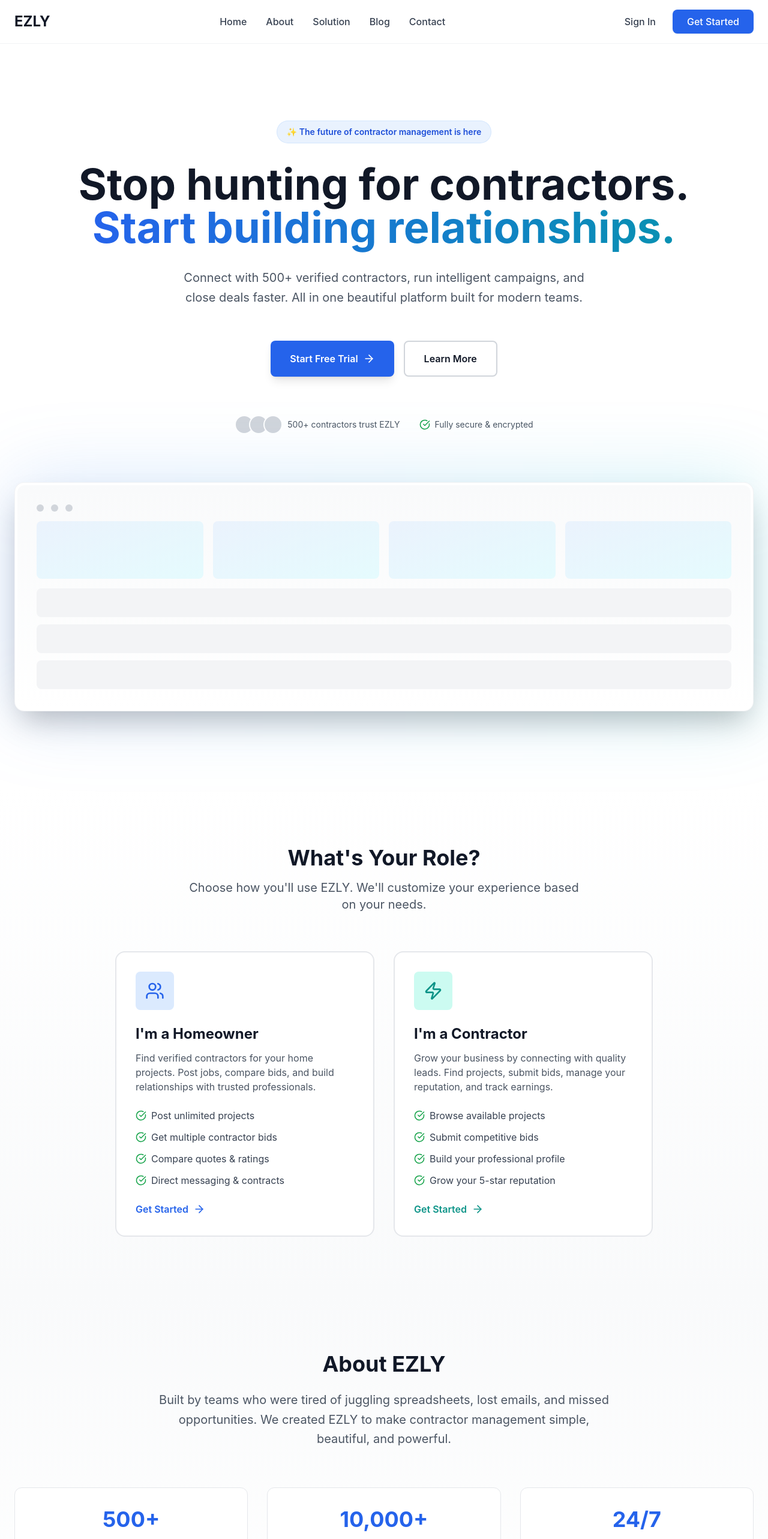
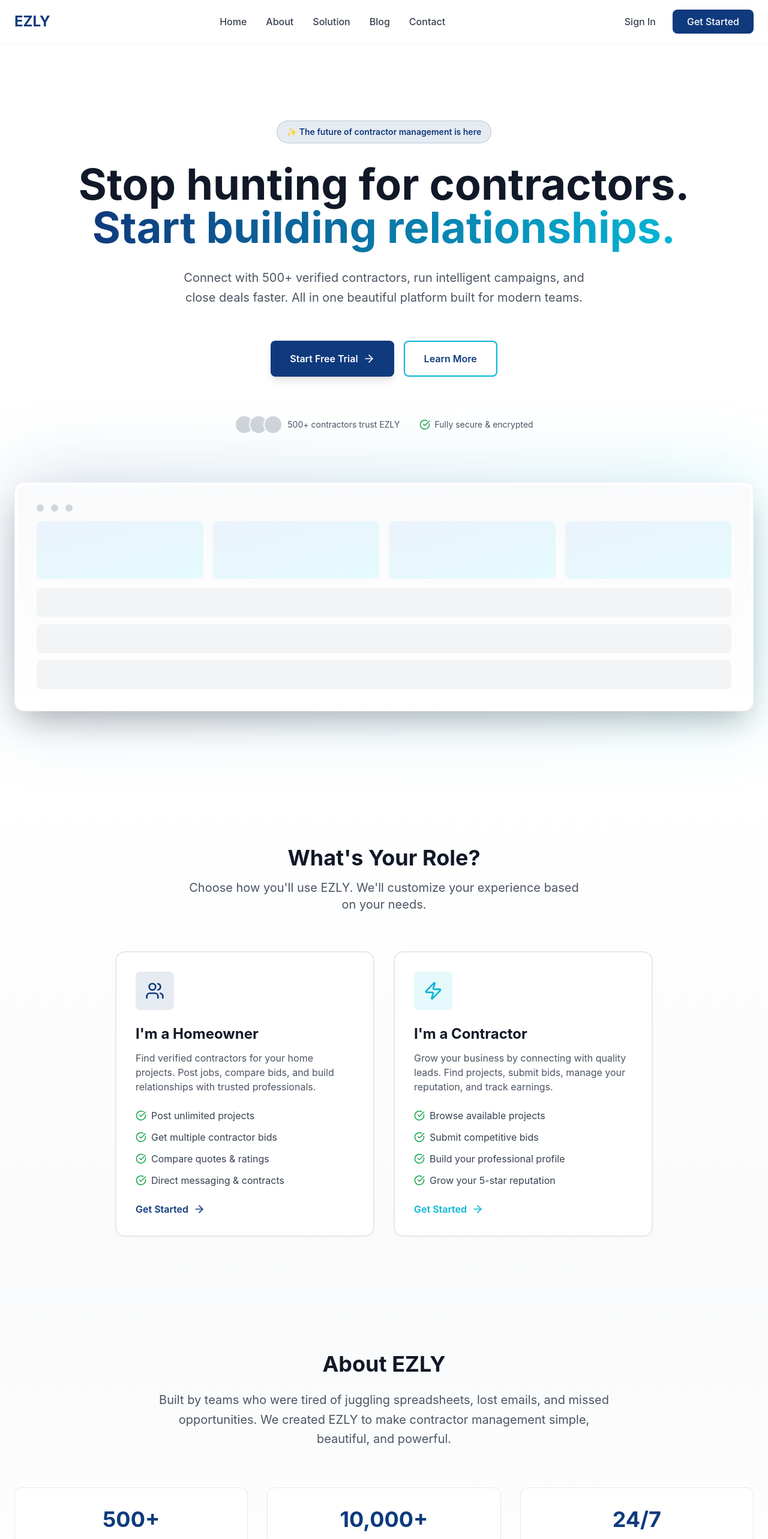
Before and after one commit to bpnelsen/ezly-dashboard, a Next.js app: page / in a window 1280 px wide. Shown: the top 2566 px of the page at 60% size. Built offline with nearby package versions, Linux system fonts and the light colour scheme.

Commit message:
Apply Navy & Teal branding to homepage: navigation, hero, features, CTA sections

```diff
--- a/app/page.tsx
+++ b/app/page.tsx
@@ -11,21 +11,21 @@
       {/* Navigation */}
       <nav className="sticky top-0 z-50 border-b border-gray-200/50 backdrop-blur-xl bg-white/80">
         <div className="max-w-7xl mx-auto px-6 py-4 flex justify-between items-center">
-          <div className="text-2xl font-bold text-gray-900">EZLY</div>
+          <div className="text-2xl font-bold text-ezly-navy">EZLY</div>
           <div className="hidden md:flex gap-8 items-center">
-            <a href="#home" className="text-gray-700 hover:text-gray-900 font-medium transition">Home</a>
-            <a href="#about" className="text-gray-700 hover:text-gray-900 font-medium transition">About</a>
-            <a href="#solution" className="text-gray-700 hover:text-gray-900 font-medium transition">Solution</a>
-            <Link href="/blog" className="text-gray-700 hover:text-gray-900 font-medium transition">Blog</Link>
-            <a href="#contact" className="text-gray-700 hover:text-gray-900 font-medium transition">Contact</a>
+            <a href="#home" className="text-gray-700 hover:text-ezly-navy font-medium transition">Home</a>
+            <a href="#about" className="text-gray-700 hover:text-ezly-navy font-medium transition">About</a>
+            <a href="#solution" className="text-gray-700 hover:text-ezly-navy font-medium transition">Solution</a>
+            <Link href="/blog" className="text-gray-700 hover:text-ezly-navy font-medium transition">Blog</Link>
+            <a href="#contact" className="text-gray-700 hover:text-ezly-navy font-medium transition">Contact</a>
           </div>
           <div className="flex gap-3">
-            <Link href="/login" className="px-4 py-2 text-gray-700 hover:text-gray-900 font-medium transition">
+            <Link href="/login" className="px-4 py-2 text-gray-700 hover:text-ezly-navy font-medium transition">
               Sign In
             </Link>
             <Link
               href="/signup"
-              className="px-6 py-2 bg-blue-600 text-white rounded-lg font-medium hover:bg-blue-700 transition shadow-sm hover:shadow-md"
+              className="px-6 py-2 bg-ezly-navy text-white rounded-lg font-medium hover:bg-opacity-90 transition shadow-sm hover:shadow-md"
             >
               Get Started
             </Link>
@@ -36,14 +36,14 @@
       {/* HERO SECTION */}
       <section id="home" className="max-w-7xl mx-auto px-6 py-32 text-center">
         <div className="space-y-8 mb-16">
-          <div className="inline-block px-4 py-2 bg-blue-100/60 text-blue-700 rounded-full text-sm font-semibold border border-blue-200/50">
+          <div className="inline-block px-4 py-2 bg-ezly-navy/10 text-ezly-navy rounded-full text-sm font-semibold border border-ezly-navy/20">
             ✨ The future of contractor management is here
           </div>
 
           <h1 className="text-6xl md:text-7xl font-bold text-gray-900 leading-tight">
             Stop hunting for contractors.
             <br />
-            <span className="text-transparent bg-clip-text bg-gradient-to-r from-blue-600 to-cyan-600">
+            <span className="text-transparent bg-clip-text bg-gradient-to-r from-ezly-navy to-ezly-teal">
               Start building relationships.
             </span>
           </h1>
@@ -55,13 +55,13 @@
           <div className="flex gap-4 justify-center pt-6">
             <Link
               href="/signup"
-              className="px-8 py-4 bg-blue-600 text-white rounded-lg font-semibold hover:bg-blue-700 transition shadow-lg hover:shadow-xl flex items-center gap-2"
+              className="px-8 py-4 bg-ezly-navy text-white rounded-lg font-semibold hover:bg-opacity-90 transition shadow-lg hover:shadow-xl flex items-center gap-2"
             >
               Start Free Trial <ArrowRight size={20} />
             </Link>
             <Link
               href="#solution"
-              className="px-8 py-4 border-2 border-gray-300 text-gray-900 rounded-lg font-semibold hover:border-gray-400 hover:bg-gray-50 transition"
+              className="px-8 py-4 border-2 border-ezly-teal text-ezly-navy rounded-lg font-semibold hover:bg-ezly-teal/5 transition"
             >
               Learn More
             </Link>
@@ -86,7 +86,7 @@
 
         {/* Hero Visual */}
         <div className="mt-20 relative">
-          <div className="absolute inset-0 bg-gradient-to-r from-blue-500/20 to-cyan-500/20 rounded-2xl blur-3xl"></div>
+          <div className="absolute inset-0 bg-gradient-to-r from-ezly-navy/20 to-ezly-teal/20 rounded-2xl blur-3xl"></div>
           <div className="relative bg-white rounded-2xl border border-gray-200/50 p-1 shadow-2xl">
             <div className="bg-gradient-to-b from-gray-50 to-white rounded-xl p-8 space-y-4">
               <div className="flex gap-3">
@@ -123,9 +123,9 @@
             {/* Homeowner Card */}
             <Link
               href="/signup?role=homeowner"
-              className="group bg-white rounded-2xl border-2 border-gray-200 hover:border-blue-600 hover:shadow-xl transition-all duration-300 p-8"
+              className="group bg-white rounded-2xl border-2 border-gray-200 hover:border-ezly-navy hover:shadow-xl transition-all duration-300 p-8"
             >
-              <div className="p-4 rounded-lg bg-blue-100 text-blue-600 w-fit mb-6 group-hover:bg-blue-600 group-hover:text-white transition">
+              <div className="p-4 rounded-lg bg-ezly-navy/10 text-ezly-navy w-fit mb-6 group-hover:bg-ezly-navy group-hover:text-white transition">
                 <Users size={32} />
               </div>
 
@@ -154,7 +154,7 @@
                 </div>
               </div>
 
-              <div className="flex items-center gap-2 text-blue-600 font-semibold group-hover:gap-3 transition-all">
+              <div className="flex items-center gap-2 text-ezly-navy font-semibold group-hover:gap-3 transition-all">
                 <span>Get Started</span>
                 <ArrowRight size={20} />
               </div>
@@ -163,9 +163,9 @@
             {/* Contractor Card */}
             <Link
               href="/signup?role=contractor"
-              className="group bg-white rounded-2xl border-2 border-gray-200 hover:border-teal-600 hover:shadow-xl transition-all duration-300 p-8"
+              className="group bg-white rounded-2xl border-2 border-gray-200 hover:border-ezly-teal hover:shadow-xl transition-all duration-300 p-8"
             >
-              <div className="p-4 rounded-lg bg-teal-100 text-teal-600 w-fit mb-6 group-hover:bg-teal-600 group-hover:text-white transition">
+              <div className="p-4 rounded-lg bg-ezly-teal/10 text-ezly-teal w-fit mb-6 group-hover:bg-ezly-teal group-hover:text-white transition">
                 <Zap size={32} />
               </div>
 
@@ -194,7 +194,7 @@
                 </div>
               </div>
 
-              <div className="flex items-center gap-2 text-teal-600 font-semibold group-hover:gap-3 transition-all">
+              <div className="flex items-center gap-2 text-ezly-teal font-semibold group-hover:gap-3 transition-all">
                 <span>Get Started</span>
                 <ArrowRight size={20} />
               </div>
@@ -231,8 +231,8 @@
                 desc: 'We\'re here to help you succeed'
               }
             ].map((stat, i) => (
-              <div key={i} className="text-center p-8 rounded-xl bg-white border border-gray-200 hover:border-blue-300 hover:shadow-lg transition">
-                <p className="text-4xl font-bold text-blue-600 mb-2">{stat.number}</p>
+              <div key={i} className="text-center p-8 rounded-xl bg-white border border-gray-200 hover:border-ezly-navy/30 hover:shadow-lg transition">
+                <p className="text-4xl font-bold text-ezly-navy mb-2">{stat.number}</p>
                 <p className="text-lg font-semibold text-gray-900 mb-2">{stat.label}</p>
                 <p className="text-gray-600">{stat.desc}</p>
               </div>
@@ -276,7 +276,7 @@
                 }
               ].map((feature, i) => (
                 <div key={i} className="flex gap-4">
-                  <div className="p-3 rounded-lg bg-blue-100 text-blue-600 flex-shrink-0 h-fit">
+                  <div className="p-3 rounded-lg bg-ezly-navy/10 text-ezly-navy flex-shrink-0 h-fit">
                     <feature.icon size={24} />
                   </div>
                   <div>
@@ -287,7 +287,7 @@
               ))}
             </div>
 
-            <div className="bg-gradient-to-br from-blue-50 to-cyan-50 rounded-2xl p-12 border border-blue-200/50">
+            <div className="bg-gradient-to-br from-ezly-navy/5 to-ezly-teal/5 rounded-2xl p-12 border border-ezly-navy/10">
               <div className="space-y-6">
                 <div className="p-6 bg-white rounded-lg border border-gray-200 shadow-sm">
                   <p className="text-sm text-gray-600 mb-2">Average Time Saved</p>
@@ -318,7 +318,7 @@
               'Mobile responsive',
               'Team collaboration'
             ].map((feature, i) => (
-              <div key={i} className="flex items-center gap-3 p-4 rounded-lg bg-gray-50 border border-gray-200 hover:border-blue-300 hover:bg-blue-50/50 transition">
+              <div key={i} className="flex items-center gap-3 p-4 rounded-lg bg-gray-50 border border-gray-200 hover:border-ezly-navy/30 hover:bg-ezly-navy/5 transition">
                 <CheckCircle size={20} className="text-green-600 flex-shrink-0" />
                 <span className="text-gray-900 font-medium">{feature}</span>
               </div>
@@ -344,8 +344,8 @@
                   { icon: Phone, label: 'Phone', value: '+1 (555) 123-4567', href: 'tel:+15551234567' },
                   { icon: MapPin, label: 'Address', value: '123 Main St, San Francisco, CA 94105', href: '#' }
                 ].map((contact, i) => (
-                  <a key={i} href={contact.href} className="flex items-center gap-4 p-4 rounded-lg border border-gray-200 hover:border-blue-300 hover:bg-blue-50/50 transition">
-                    <div className="p-3 rounded-lg bg-blue-100 text-blue-600">
+                  <a key={i} href={contact.href} className="flex items-center gap-4 p-4 rounded-lg border border-gray-200 hover:border-ezly-navy/30 hover:bg-ezly-navy/5 transition">
+                    <div className="p-3 rounded-lg bg-ezly-navy/10 text-ezly-navy">
                       <contact.icon size={24} />
                     </div>
                     <div>
@@ -365,7 +365,7 @@
                   <input
                     type="text"
                     placeholder="Your name"
-                    className="w-full px-4 py-3 border border-gray-300 rounded-lg focus:outline-none focus:ring-2 focus:ring-blue-500 focus:border-transparent transition"
+                    className="w-full px-4 py-3 border border-gray-300 rounded-lg focus:outline-none focus:ring-2 focus:ring-ezly-navy focus:border-transparent transition"
                   />
                 </div>
                 <div>
@@ -373,7 +373,7 @@
                   <input
                     type="email"
                     placeholder="your@email.com"
-                    className="w-full px-4 py-3 border border-gray-300 rounded-lg focus:outline-none focus:ring-2 focus:ring-blue-500 focus:border-transparent transition"
+                    className="w-full px-4 py-3 border border-gray-300 rounded-lg focus:outline-none focus:ring-2 focus:ring-ezly-navy focus:border-transparent transition"
                   />
                 </div>
                 <div>
@@ -381,7 +381,7 @@
                   <input
                     type="text"
                     placeholder="Your company"
-                    className="w-full px-4 py-3 border border-gray-300 rounded-lg focus:outline-none focus:ring-2 focus:ring-blue-500 focus:border-transparent transition"
+                    className="w-full px-4 py-3 border border-gray-300 rounded-lg focus:outline-none focus:ring-2 focus:ring-ezly-navy focus:border-transparent transition"
                   />
                 </div>
                 <div>
@@ -389,12 +389,12 @@
                   <textarea
                     placeholder="Tell us how we can help..."
                     rows={4}
-                    className="w-full px-4 py-3 border border-gray-300 rounded-lg focus:outline-none focus:ring-2 focus:ring-blue-500 focus:border-transparent transition"
+                    className="w-full px-4 py-3 border border-gray-300 rounded-lg focus:outline-none focus:ring-2 focus:ring-ezly-navy focus:border-transparent transition"
                   ></textarea>
                 </div>
                 <button
                   type="submit"
-                  className="w-full px-6 py-3 bg-blue-600 text-white rounded-lg font-semibold hover:bg-blue-700 transition shadow-sm hover:shadow-md"
+                  className="w-full px-6 py-3 bg-ezly-navy text-white rounded-lg font-semibold hover:bg-opacity-90 transition shadow-sm hover:shadow-md"
                 >
                   Send Message
                 </button>
@@ -405,13 +405,13 @@
       </section>
 
       {/* CTA */}
-      <section className="py-24 bg-gradient-to-r from-blue-600 to-cyan-600 text-white">
+      <section className="py-24 bg-gradient-to-r from-ezly-navy to-ezly-teal text-white">
         <div className="max-w-4xl mx-auto px-6 text-center">
           <h2 className="text-4xl font-bold mb-6">Ready to transform your contractor network?</h2>
-          <p className="text-xl text-blue-100 mb-8">Join teams already using EZLY to scale faster and smarter.</p>
+          <p className="text-xl text-white/80 mb-8">Join teams already using EZLY to scale faster and smarter.</p>
           <Link
             href="/signup"
-            className="inline-block px-8 py-4 bg-white text-blue-600 rounded-lg font-bold hover:bg-gray-100 transition shadow-lg"
+            className="inline-block px-8 py-4 bg-white text-ezly-navy rounded-lg font-bold hover:bg-gray-100 transition shadow-lg"
           >
             Start Your Free Trial Today
           </Link>
```
